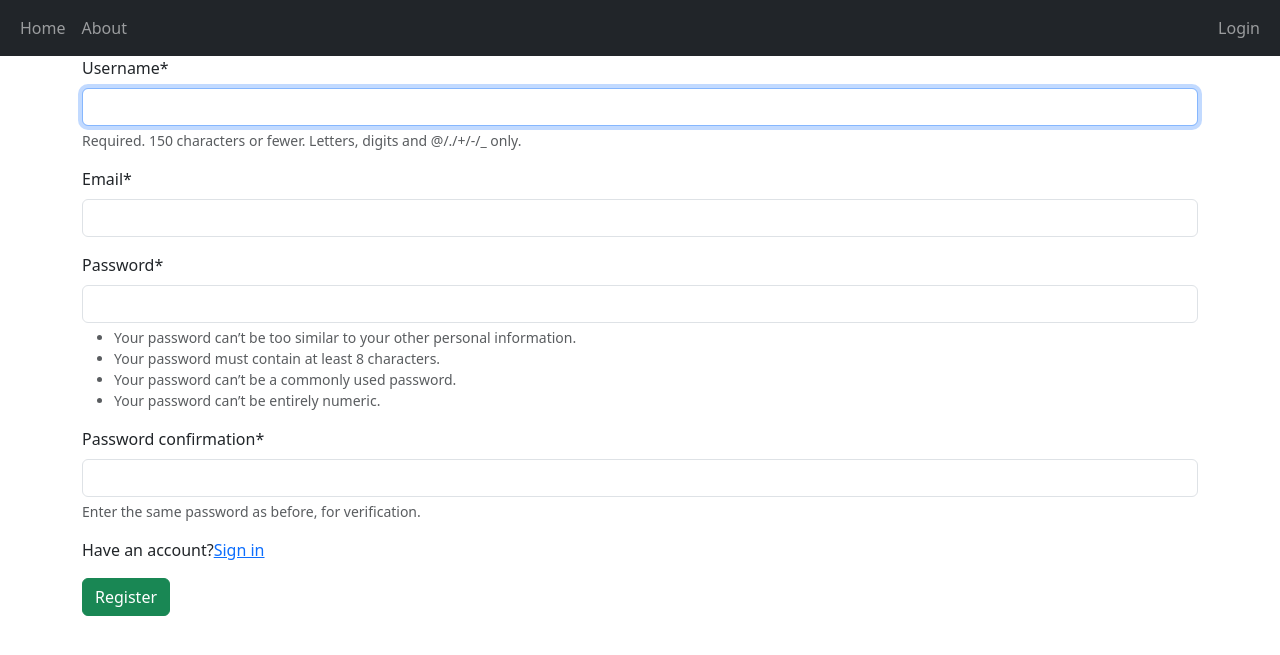
After one commit to robertpuiu/user-management, a Django app: page /sign-up in a window 1280 px wide. The commit adds this page. Shown: the top 655 px of the page. Run offline with Django 5.2, Linux system fonts and the light colour scheme; some libraries are stand-ins or nearby versions.

Commit message:
feat: sign-up, login users

```diff
--- /dev/null
+++ b/user_management/main/forms.py
@@ -0,0 +1,10 @@
+from django import forms
+from django.contrib.auth.forms import UserCreationForm
+from django.contrib.auth.models import User
+
+class RegisterForm(UserCreationForm):
+    email = forms.EmailField(required=True)
+
+    class Meta:
+        model = User
+        fields = ['username', 'email', 'password1', 'password2']
--- a/user_management/main/templates/main/base.html
+++ b/user_management/main/templates/main/base.html
@@ -26,9 +26,16 @@
         </div>
         <div>
           <ul class="navbar-nav">
+            {% if user.is_authenticated %}
+            <span class="navbar-text">Logged in as {{user.username}} | </span>
+            <li class="nav-item">
+              <a class="nav-link" href="/logout">Logout</a>
+            </li>
+            {% else %}
             <li class="nav-item">
               <a class="nav-link" href="/login">Login</a>
             </li>
+            {% endif %}
           </ul>
         </div>
       </div>
--- /dev/null
+++ b/user_management/main/templates/registration/sign_up.html
@@ -0,0 +1,11 @@
+{% extends 'main/base.html' %}
+
+{% block title %}Sign Up{% endblock %}
+{% load crispy_forms_tags %}
+{% block content %}
+    <form method="post">
+        {% csrf_token %}{{ form|crispy }}
+        <p>Have an account?<a href="/login">Sign in</a></p>
+        <button type="submit" class="btn btn-success">Register</button>
+    </form>
+{% endblock %}
--- a/user_management/main/urls.py
+++ b/user_management/main/urls.py
@@ -3,4 +3,6 @@ from . import views
 
 urlpatterns = [
     path('', views.home, name='home'),
+    path('home', views.home, name='home'),
+    path('sign-up', views.sign_up, name='sign_up'),
 ]
--- a/user_management/main/views.py
+++ b/user_management/main/views.py
@@ -1,5 +1,17 @@
-from django.shortcuts import render
-
+from django.shortcuts import render, redirect
+from .forms import RegisterForm
+from django.contrib.auth import login, authenticate, logout
 # Create your views here.
 def home(request):
     return render(request, 'main/home.html')
+
+def sign_up(request):
+    if request.method == 'POST':
+        form = RegisterForm(request.POST)
+        if form.is_valid():
+            user = form.save()
+            login(request, user)
+            return redirect('/home')
+    else:
+        form = RegisterForm()
+    return render(request, 'registration/sign_up.html', {'form': form})
--- a/user_management/user_management/urls.py
+++ b/user_management/user_management/urls.py
@@ -20,5 +20,6 @@ from django.urls import path, include
 urlpatterns = [
     path('admin/', admin.site.urls),
     path('', include('main.urls')), #urls for main app
+    path('',include('django.contrib.auth.urls')), #urls for authentication, login, logout, password reset etc -> inside of registration folder
 
 ]
```
Also changed, not shown: user_management/main/templates/registration/login.html (added, +11 -0 lines), user_management/user_management/settings.py (+7 -0 lines).
